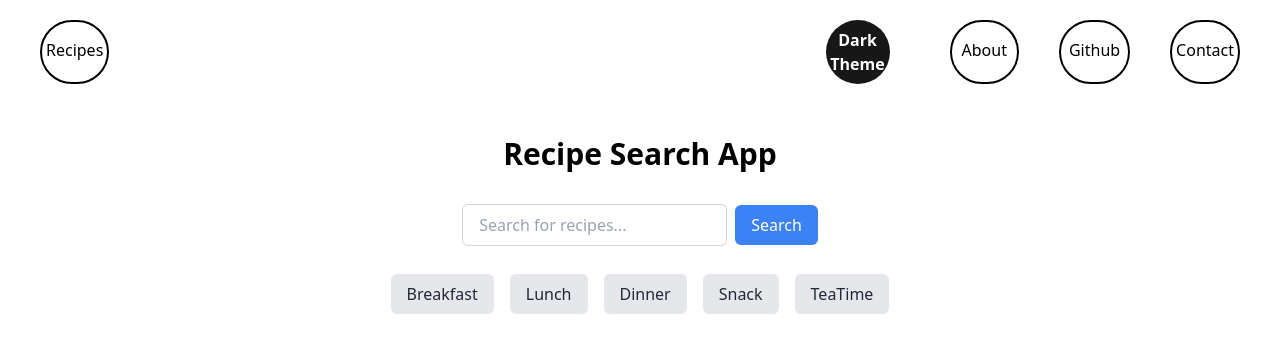
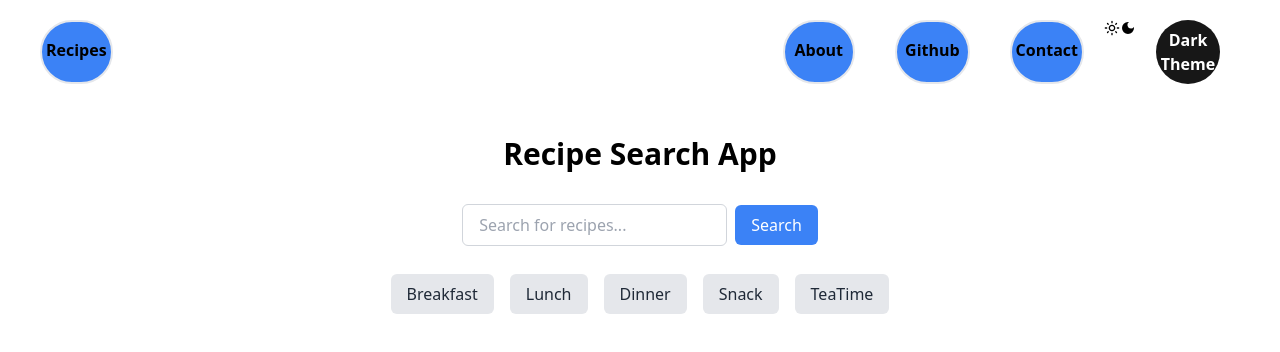
Before and after one commit to ZeckeyBay/React-Projects, a React (Vite) app in the folder Recipe-App/recipe-app/: page / in a window 1280 px wide. Shown: the top 352 px of the page. Built offline with nearby package versions, Linux system fonts and the light colour scheme; no server answers.

Commit message:
dark theme buttons

```diff
--- a/Recipe-App/recipe-app/src/components/Navbar.jsx
+++ b/Recipe-App/recipe-app/src/components/Navbar.jsx
@@ -1,5 +1,7 @@
 import React, { useState } from 'react';
 import { Link } from 'react-router-dom';
+import { MdOutlineLightMode } from 'react-icons/md';
+import { MdDarkMode } from 'react-icons/md';
 
 const Navbar = () => {
     const [darkMode, setDarkMode] = useState(false);
@@ -12,27 +14,29 @@ const Navbar = () => {
         <div className={`${darkMode ? 'dark' : 'light'}`}>
             <div className="dark:bg-neutral-900">
                 <div className="flex justify-between p-5 list-none text-black dark:text-white">
-                    <li className="ml-5 border-2 rounded-full pt-4 px-1 border-black dark:border-white">
+                    <li className="ml-5 border-2 rounded-full pt-4 px-1 bg-blue-500 text-black font-semibold hover:bg-blue-600 border-blue dark:border-white dark:text-white">
                         <Link to="/">Recipes</Link>
                     </li>
                     <div className="flex">
-                        <button className="mr-10 w-16 h-16 bg-neutral-900 dark:bg-white rounded-full text-white dark:text-black font-semibold" onClick={toggleDarkMode}>
-                            {darkMode ? 'Light Theme' : 'Dark Theme'}
-                        </button>
-                        <li className="mx-5 border-2 rounded-full pt-4 px-2.5 border-black dark:border-white">
+                        <li className="mx-5 border-2 rounded-full pt-4 px-2.5 border-blue bg-blue-500 text-black font-semibold  hover:bg-blue-600 dark:border-white dark:text-white">
                             {' '}
                             <Link to="/about">About</Link>
                         </li>
-                        <li className="mx-5 border-2 rounded-full pt-4 px-2 border-black dark:border-white">
+                        <li className="mx-5 border-2 rounded-full pt-4 px-2 border-blue bg-blue-500 text-black font-semibold hover:bg-blue-600 dark:border-white dark:text-white">
                             <a href="https://github.com/ZeckeyBay" target="_blank">
                                 Github
                             </a>
                         </li>
 
-                        <li className="mx-5 border-2 rounded-full pt-4 px-1 border-black dark:border-white">
+                        <li className="mx-5 border-2 rounded-full pt-4 px-1 border-blue bg-blue-500 text-black font-semibold hover:bg-blue-600 dark:border-white dark:text-white">
                             {' '}
                             <Link to="/contact">Contact</Link>
                         </li>
+                        <MdOutlineLightMode />
+                        <MdDarkMode />
+                        <button className="mr-10 ml-5 w-16 h-16 bg-neutral-900 text-white dark:bg-white rounded-full  dark:text-black font-semibold" onClick={toggleDarkMode}>
+                            {darkMode ? 'Light Theme' : 'Dark Theme'}
+                        </button>
                     </div>
                 </div>
             </div>
```
